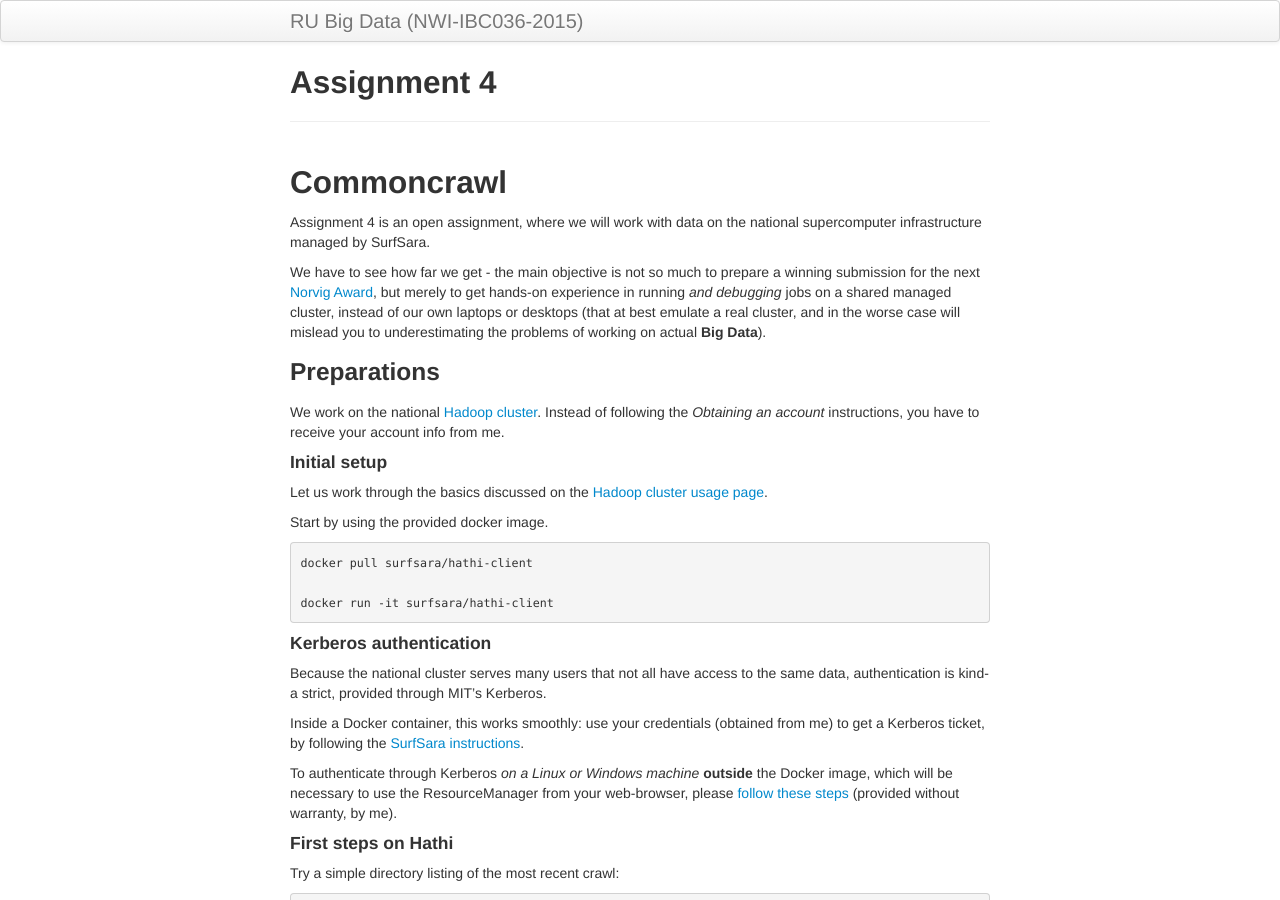
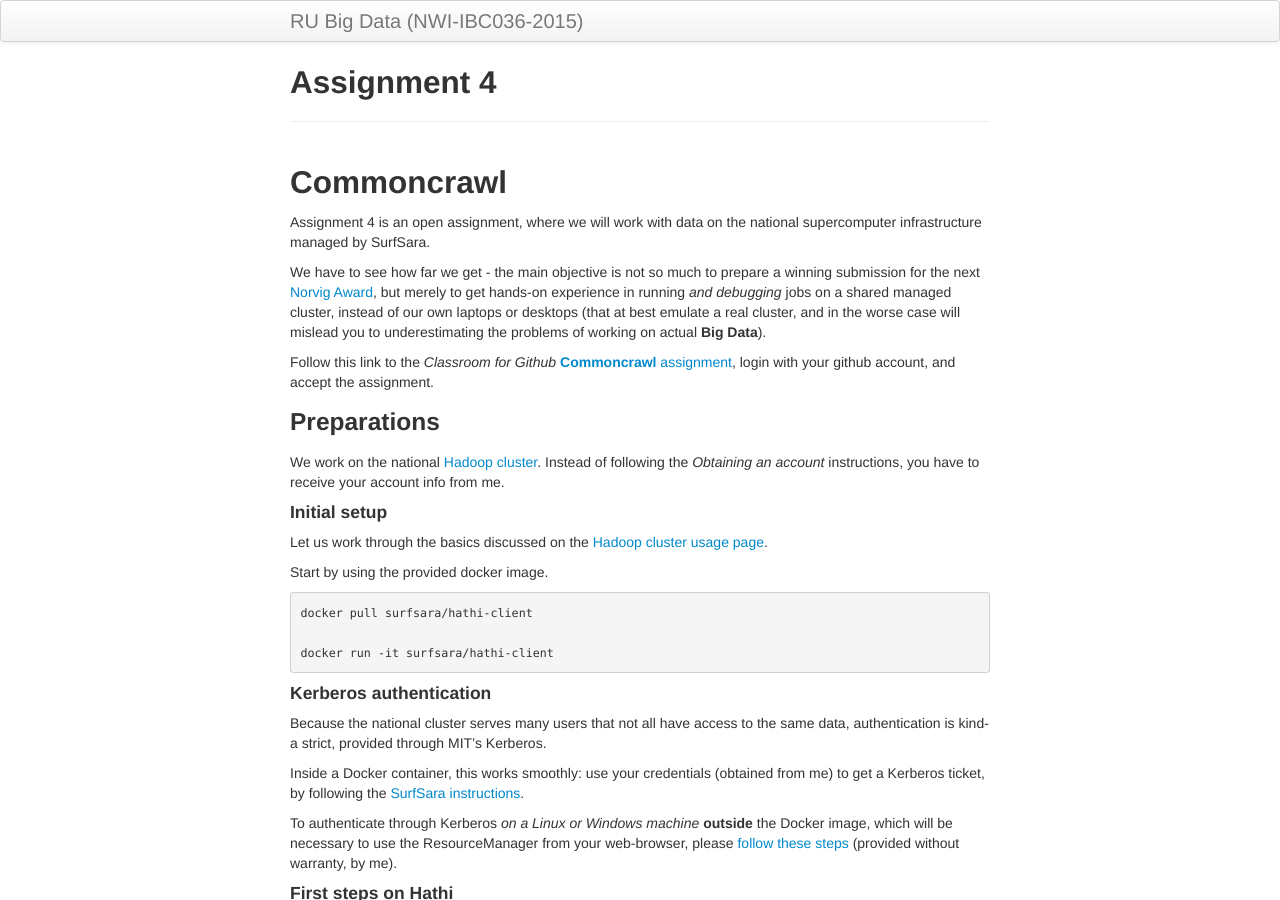
Before and after one commit to Thelukepet/course, a Jekyll site: the page built from assignments/A4-commoncrawl.md, in a window 1280 px wide and 900 px high. Built offline with Jekyll 4.4.1, drawn with Linux system fonts in a browser that asks for light colours.

Commit message:
Added github classroom url

```diff
--- a/assignments/A4-commoncrawl.md
+++ b/assignments/A4-commoncrawl.md
@@ -13,6 +13,8 @@
 but merely to get hands-on experience in running _and debugging_ jobs on a shared managed cluster, instead of our own laptops or
 desktops (that at best emulate a real cluster, and in the worse case will mislead you to underestimating the problems of working
 on actual __Big Data__).
+
+Follow this link to the *Classroom for Github* [**Commoncrawl** assignment](https://classroom.github.com/assignment-invitations/9f76c2053bc4f00a3d790253a44f22f3), login with your github account, and accept the assignment.
 
 ### Preparations
 
```
